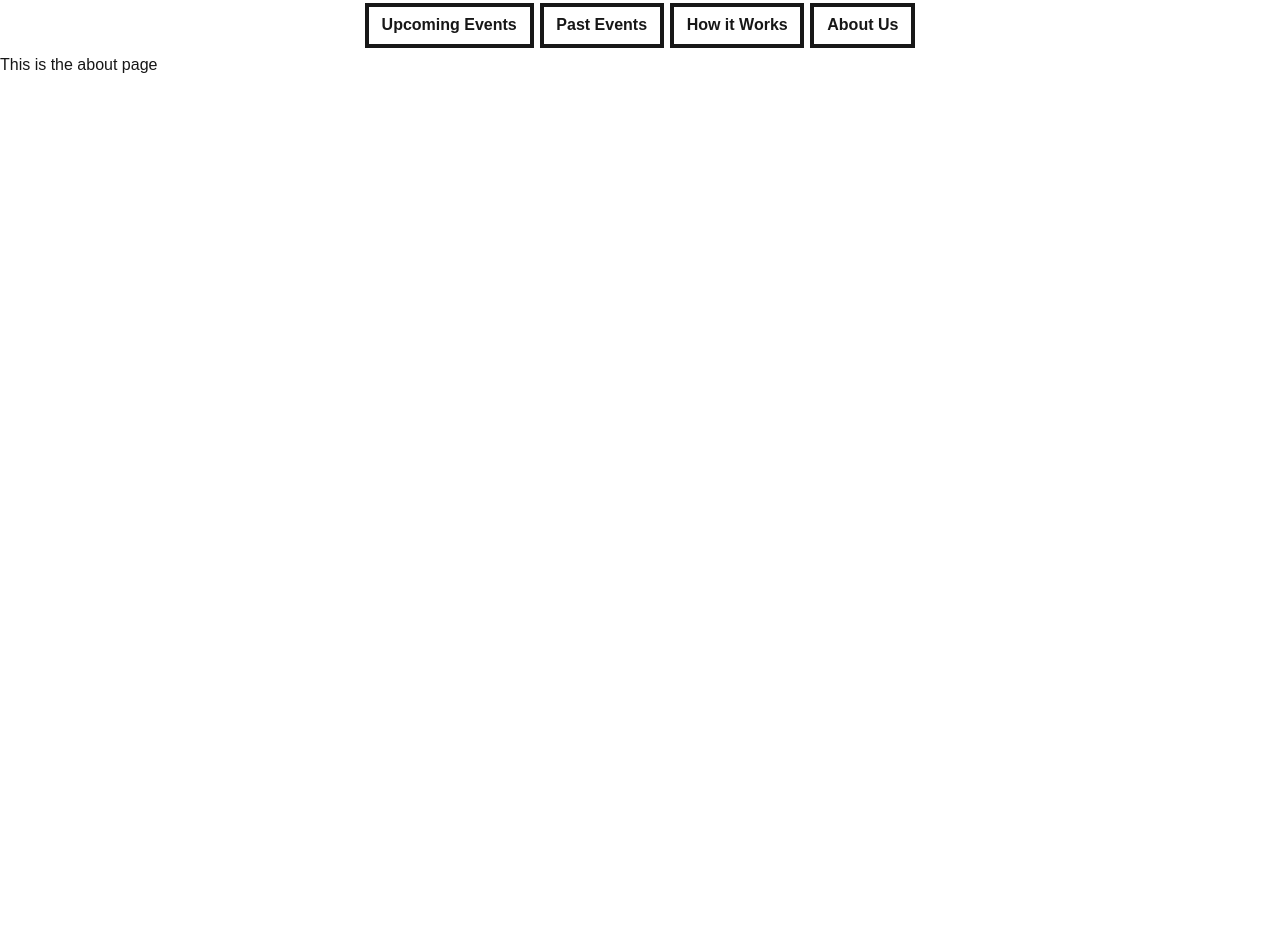
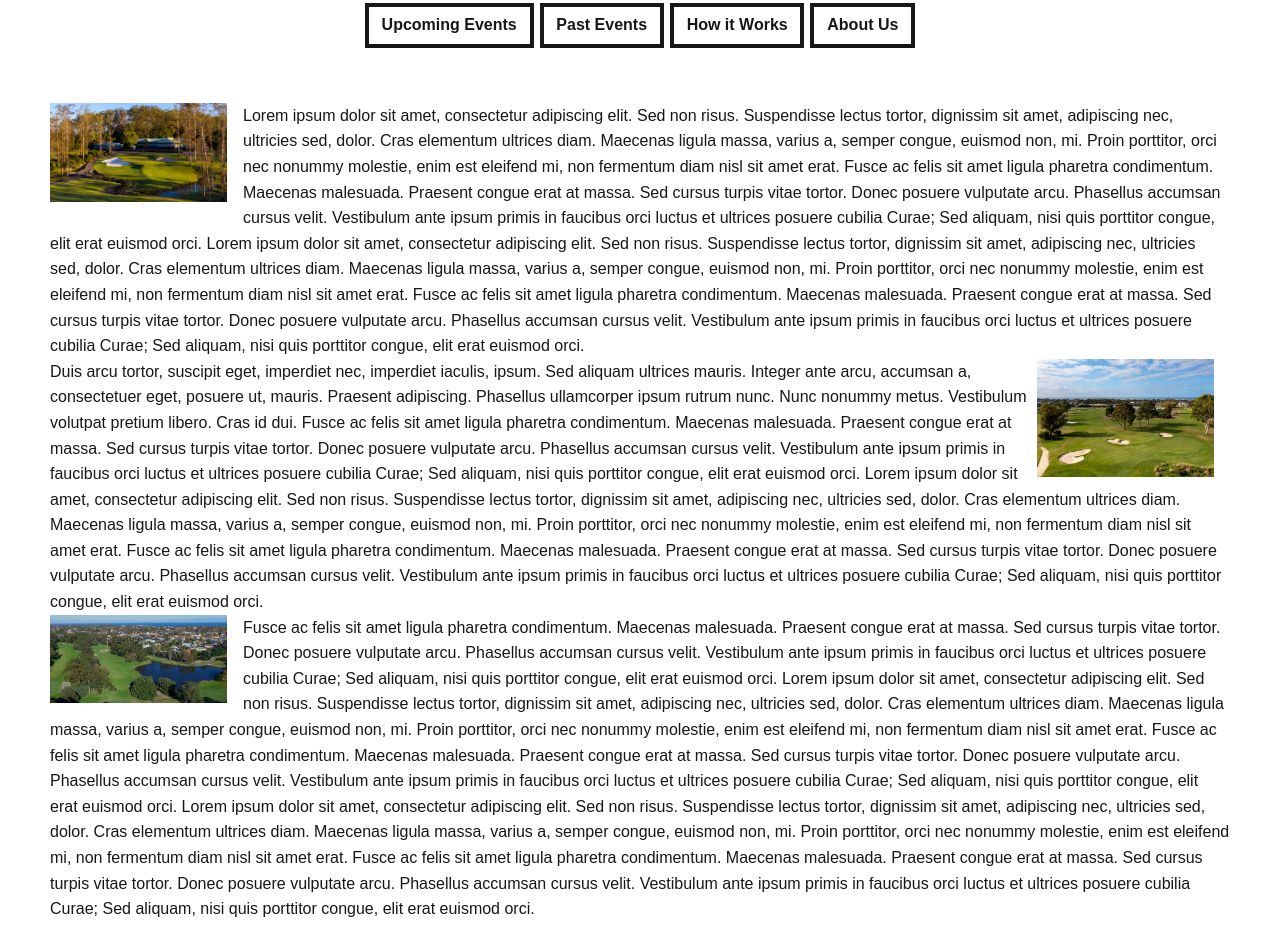
Before and after one commit to JR14141414/ABGL, a Next.js app: page /about in a window 1280 px wide. Shown: the part 100-1032 px from the top of the page. Before the commit the page ends 800 px from the top, so only its background shows below. Built offline with nearby package versions, Linux system fonts and the light colour scheme.

Commit message:
started about page

```diff
--- a/src/app/about/page.tsx
+++ b/src/app/about/page.tsx
@@ -1,11 +1,89 @@
-import HeaderBar from "@/components/HeaderBar"
+import HeaderBar from "@/components/headerBar"
 
 export default function About() {
     return (
         <div>
             <HeaderBar></HeaderBar>
+<div style={{ padding: '50px', fontSize: '16px', lineHeight: '1.6' }}>
+      <p>
+        <img
+          src="/test_image_1.jpg"
+          alt="Left image"
+          className="float-left max-w-[15%] h-auto mr-4 mb-2"
+        />
+        Lorem ipsum dolor sit amet, consectetur adipiscing elit. Sed non risus. Suspendisse lectus tortor,
+        dignissim sit amet, adipiscing nec, ultricies sed, dolor. Cras elementum ultrices diam. Maecenas ligula
+        massa, varius a, semper congue, euismod non, mi. Proin porttitor, orci nec nonummy molestie, enim est
+        eleifend mi, non fermentum diam nisl sit amet erat.
+        Fusce ac felis sit amet ligula pharetra condimentum. Maecenas malesuada. Praesent congue erat at massa.
+        Sed cursus turpis vitae tortor. Donec posuere vulputate arcu. Phasellus accumsan cursus velit. Vestibulum
+        ante ipsum primis in faucibus orci luctus et ultrices posuere cubilia Curae; Sed aliquam, nisi quis
+        porttitor congue, elit erat euismod orci.
+        Lorem ipsum dolor sit amet, consectetur adipiscing elit. Sed non risus. Suspendisse lectus tortor,
+        dignissim sit amet, adipiscing nec, ultricies sed, dolor. Cras elementum ultrices diam. Maecenas ligula
+        massa, varius a, semper congue, euismod non, mi. Proin porttitor, orci nec nonummy molestie, enim est
+        eleifend mi, non fermentum diam nisl sit amet erat.
+        Fusce ac felis sit amet ligula pharetra condimentum. Maecenas malesuada. Praesent congue erat at massa.
+        Sed cursus turpis vitae tortor. Donec posuere vulputate arcu. Phasellus accumsan cursus velit. Vestibulum
+        ante ipsum primis in faucibus orci luctus et ultrices posuere cubilia Curae; Sed aliquam, nisi quis
+        porttitor congue, elit erat euismod orci.
+      </p>
 
-            <p>This is the about page</p>
+      <div style={{ clear: 'both' }} />
+
+      <p>
+        <img
+          src="/test_image_2.jpg"
+          alt="Right image"
+          className="float-right max-w-[15%] h-auto mr-4 mb-2"
+        />
+        Duis arcu tortor, suscipit eget, imperdiet nec, imperdiet iaculis, ipsum. Sed aliquam ultrices mauris.
+        Integer ante arcu, accumsan a, consectetuer eget, posuere ut, mauris. Praesent adipiscing. Phasellus
+        ullamcorper ipsum rutrum nunc. Nunc nonummy metus. Vestibulum volutpat pretium libero. Cras id dui.
+        Fusce ac felis sit amet ligula pharetra condimentum. Maecenas malesuada. Praesent congue erat at massa.
+        Sed cursus turpis vitae tortor. Donec posuere vulputate arcu. Phasellus accumsan cursus velit. Vestibulum
+        ante ipsum primis in faucibus orci luctus et ultrices posuere cubilia Curae; Sed aliquam, nisi quis
+        porttitor congue, elit erat euismod orci.
+        Lorem ipsum dolor sit amet, consectetur adipiscing elit. Sed non risus. Suspendisse lectus tortor,
+        dignissim sit amet, adipiscing nec, ultricies sed, dolor. Cras elementum ultrices diam. Maecenas ligula
+        massa, varius a, semper congue, euismod non, mi. Proin porttitor, orci nec nonummy molestie, enim est
+        eleifend mi, non fermentum diam nisl sit amet erat.
+        Fusce ac felis sit amet ligula pharetra condimentum. Maecenas malesuada. Praesent congue erat at massa.
+        Sed cursus turpis vitae tortor. Donec posuere vulputate arcu. Phasellus accumsan cursus velit. Vestibulum
+        ante ipsum primis in faucibus orci luctus et ultrices posuere cubilia Curae; Sed aliquam, nisi quis
+        porttitor congue, elit erat euismod orci.
+      </p>
+
+      <div style={{ clear: 'both' }} />
+
+      <p>
+        <img
+          src="/test_image_3.jpg"
+          alt="Left image again"
+          className="float-left max-w-[15%] h-auto mr-4 mb-2"
+        />
+        Fusce ac felis sit amet ligula pharetra condimentum. Maecenas malesuada. Praesent congue erat at massa.
+        Sed cursus turpis vitae tortor. Donec posuere vulputate arcu. Phasellus accumsan cursus velit. Vestibulum
+        ante ipsum primis in faucibus orci luctus et ultrices posuere cubilia Curae; Sed aliquam, nisi quis
+        porttitor congue, elit erat euismod orci.
+        Lorem ipsum dolor sit amet, consectetur adipiscing elit. Sed non risus. Suspendisse lectus tortor,
+        dignissim sit amet, adipiscing nec, ultricies sed, dolor. Cras elementum ultrices diam. Maecenas ligula
+        massa, varius a, semper congue, euismod non, mi. Proin porttitor, orci nec nonummy molestie, enim est
+        eleifend mi, non fermentum diam nisl sit amet erat.
+        Fusce ac felis sit amet ligula pharetra condimentum. Maecenas malesuada. Praesent congue erat at massa.
+        Sed cursus turpis vitae tortor. Donec posuere vulputate arcu. Phasellus accumsan cursus velit. Vestibulum
+        ante ipsum primis in faucibus orci luctus et ultrices posuere cubilia Curae; Sed aliquam, nisi quis
+        porttitor congue, elit erat euismod orci.
+        Lorem ipsum dolor sit amet, consectetur adipiscing elit. Sed non risus. Suspendisse lectus tortor,
+        dignissim sit amet, adipiscing nec, ultricies sed, dolor. Cras elementum ultrices diam. Maecenas ligula
+        massa, varius a, semper congue, euismod non, mi. Proin porttitor, orci nec nonummy molestie, enim est
+        eleifend mi, non fermentum diam nisl sit amet erat.
+        Fusce ac felis sit amet ligula pharetra condimentum. Maecenas malesuada. Praesent congue erat at massa.
+        Sed cursus turpis vitae tortor. Donec posuere vulputate arcu. Phasellus accumsan cursus velit. Vestibulum
+        ante ipsum primis in faucibus orci luctus et ultrices posuere cubilia Curae; Sed aliquam, nisi quis
+        porttitor congue, elit erat euismod orci.
+      </p>
+    </div>
         </div>
     )
 }
--- a/src/app/rules/page.tsx
+++ b/src/app/rules/page.tsx
@@ -15,7 +15,7 @@ export default function Rules() {
             </div>
 
             {/* Rules Box */}
-            <div className="flex rounded-2xl border white p-6 bg-eventcard">
+            <div className="flex rounded-2xl mt-3 p-[1%] bg-eventCard">
                 <ol>
                     <li>1. No Mulligans
                     You get one shot, one opportunity… are you gonna capture it or let it slip? Do not give people in your group mulligans, do not take mulligans. There are no breakfast balls. There is a national competition at hand, don’t be a cheater.</li>
```
Lines whose indentation alone changed are shown as unchanged.
